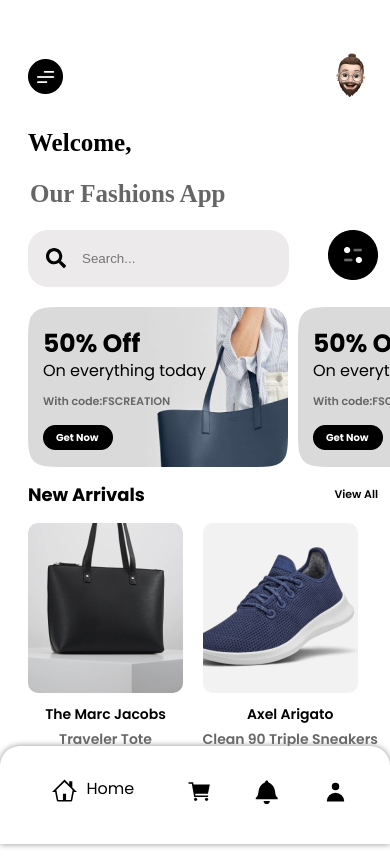
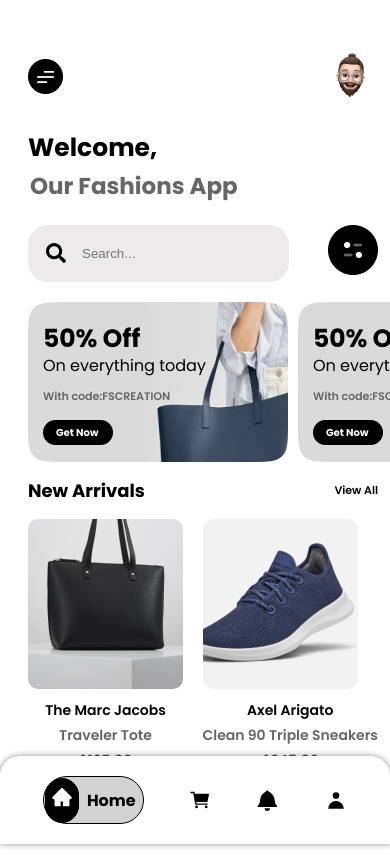
Before and after one commit to Mohit-9440/ajargh-mobile-screen, a React (Create React App) app: page /home in a window 390 px wide. Built offline with nearby package versions, Linux system fonts and the light colour scheme.

Commit message:
final changes

```diff
--- a/src/pages/home/home.css
+++ b/src/pages/home/home.css
@@ -30,12 +30,15 @@
         font-weight: 700;
         color: #000000;
         font-size: 25px;
+        font-family: 'poppins';
+        margin-bottom: auto;
     }
     .title-section h3{
         font-weight: 700;
         color: #666666;
-        font-size: 25px;
+        font-size: 23px;
         margin: 2px;
+        font-family: 'poppins';
     }
     /*Features Section*/
     .features-div{
@@ -114,18 +117,28 @@
         align-items: center;
     }
     .nav-icon{
-        font-size: 25px;
+        font-size: 22px;
+        margin-top: 6px;
     }
     .nav-home{
-        /* border: 1px solid; */
-        border-radius: 10px;
+        border: 1px solid;
+        border-radius: 24px;
         display: flex;
+        align-items: center;
         flex-direction: row;
-        padding: 10px;
+        padding: 7px;
+        background-color: lightgray;
+        font-family: 'poppins';
+        font-weight: 700;
     }
     .nav-home-svg{
-        font-size: 25px;
-        margin-right: 10px;
+        font-size: 22px;
+        color: white;
+        background-color: black;
+        padding: 5px;
+        border: 1px black solid;
+        border-radius: 26px;
+        margin: -6px 8px -7px -6px;
     }
     /*Search*/
     .search-div {
@@ -158,4 +171,5 @@
         padding: 20px;
         justify-content: space-between;
     }
+
 }
--- a/src/pages/home/home.jsx
+++ b/src/pages/home/home.jsx
@@ -2,8 +2,9 @@ import React from 'react';
 import './home.css';
 import Products from '../../components/Products/Products';
 import {HiUser} from 'react-icons/hi'
-import { GoHome,GoBell } from "react-icons/go";
+import {GoBell } from "react-icons/go";
 import {IoCartSharp} from 'react-icons/io5'
+import {AiFillHome} from 'react-icons/ai'
 import {FaSearch} from 'react-icons/fa'
 
 const Home = () => {
@@ -55,7 +56,7 @@ const Home = () => {
             <div className='navigation-div'>
                 <div className='navigation-div-but nav-home'>
                     <div className='nav-home-svg'>
-                        <GoHome />
+                        <AiFillHome />
                     </div>
                     Home
                 </div>
```
